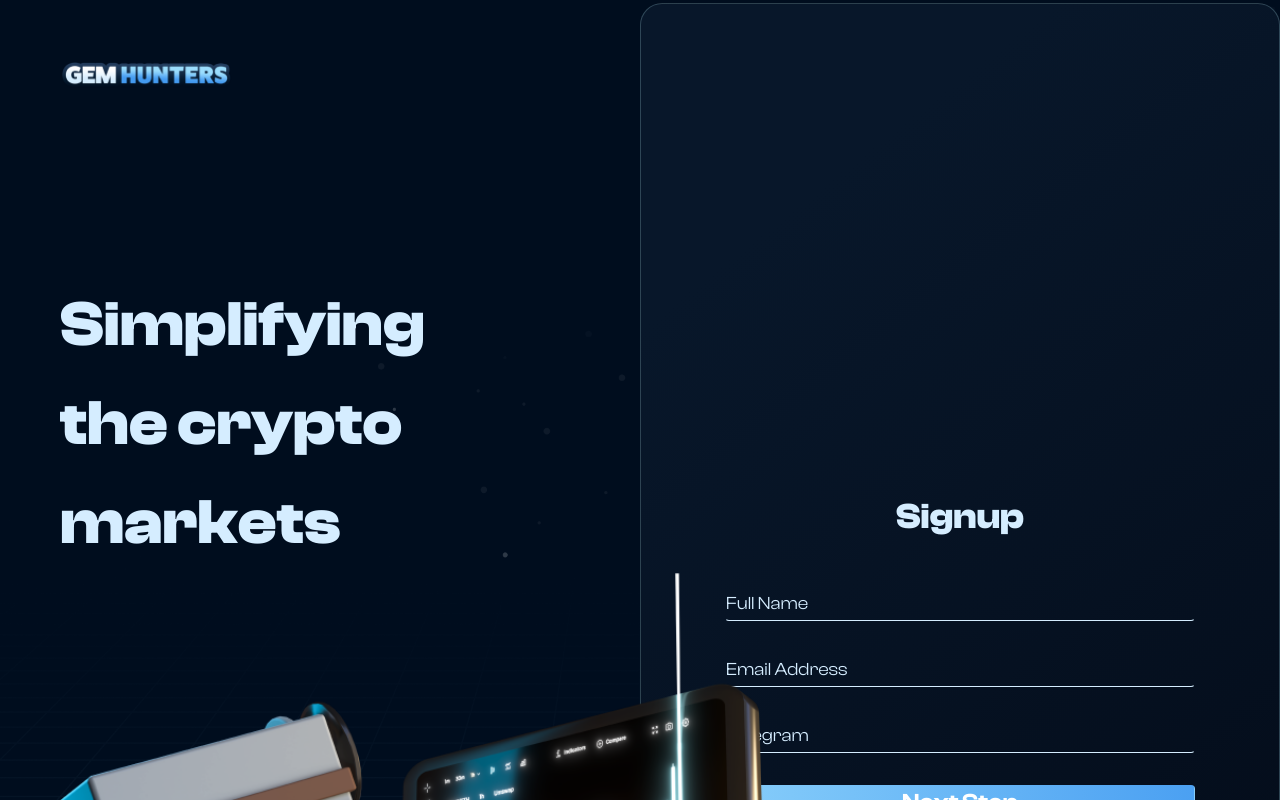
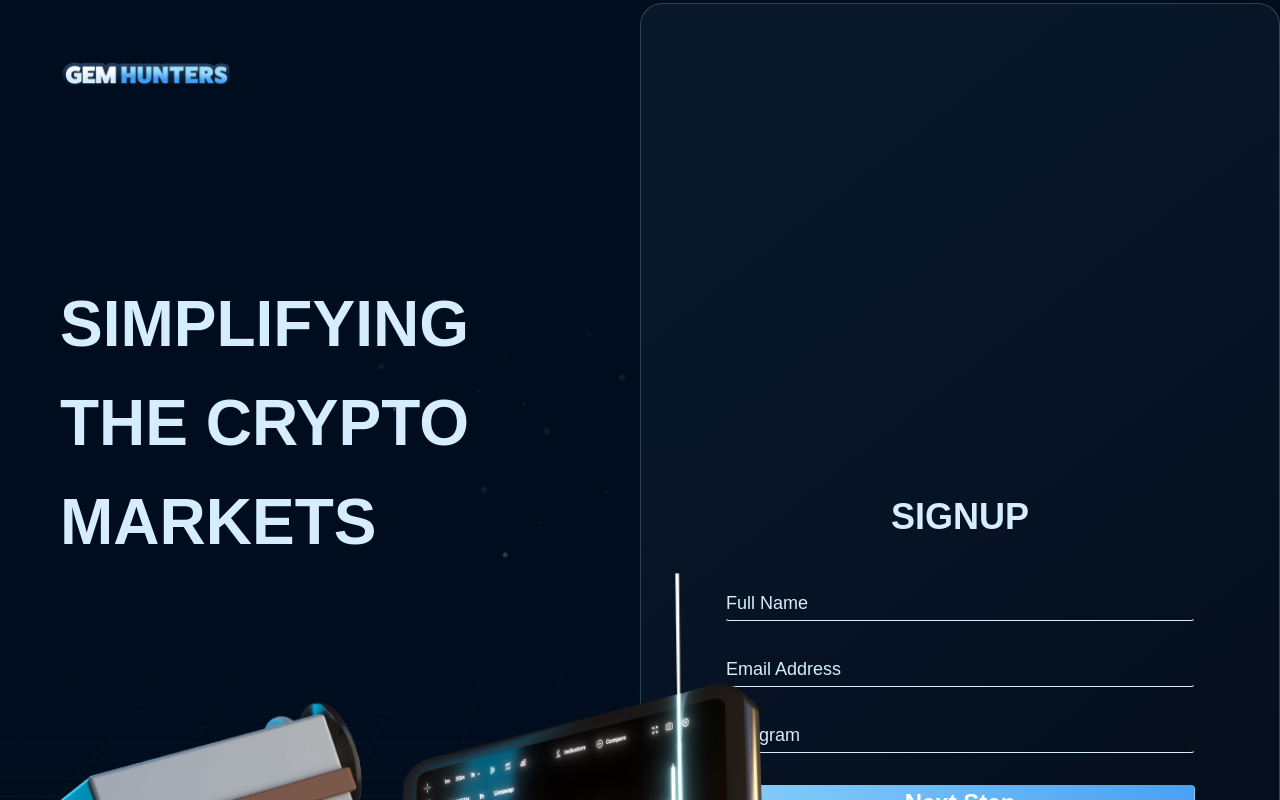
Before and after one commit to therustam/gem-hunters, a Next.js app: page /signup in a window 1280 px wide. Shown: the top 800 px of the page. Built offline with nearby package versions, Linux system fonts and the light colour scheme.

Commit message:
font applied

```diff
--- a/app/layout.tsx
+++ b/app/layout.tsx
@@ -2,6 +2,7 @@ import "@mantine/core/styles.css";
 import React from "react";
 import { MantineProvider, ColorSchemeScript } from "@mantine/core";
 import { theme } from "../theme";
+import '../public/fonts/ClashDisplay-Variable.css';
 
 export const metadata = {
   title: "Mantine Next.js template",
@@ -20,7 +21,11 @@ export default function RootLayout({ children }: { children: any }) {
         />
       </head>
       <body>
-        <MantineProvider theme={theme}>{children}</MantineProvider>
+        <MantineProvider theme={
+          {
+            fontFamily: 'ClashDisplay, sans-serif', // Set your font name with a fallback
+          }
+        }>{children}</MantineProvider>
       </body>
     </html>
   );
--- a/app/signup/page.jsx
+++ b/app/signup/page.jsx
@@ -54,7 +54,7 @@ function SignupForm() {
           <Box ml={{sm:"0",lg:"60"}}>
 
             <Text w={461} c={"#D5EDFF"} fw={900} fz={64} mt={126}>
-              Simplifying the crypto markets
+              SIMPLIFYING THE CRYPTO MARKETS
             </Text>
           </Box>
           <Image h={{sm:"500px",lg:"789px"}} w={{sm:"500px",lg:"789px"}} src={"/images/SignupLeft.png"} />
@@ -72,7 +72,7 @@ function SignupForm() {
 
         >
           <Text c={"#D5EDFF"} fz={36} fw={900}>
-            Signup
+            SIGNUP
           </Text>
           <form
             style={{
--- /dev/null
+++ b/public/fonts/ClashDisplay-Variable.css
@@ -0,0 +1,8 @@
+@font-face {
+    font-family: 'ClashDisplay'; /* Replace with your font name */
+    src: url('../../app/fonts/ClashDisplay-Variable.ttf') format('ttf'); /* Add other formats as needed */
+     /* Optionally specify weight and style */
+    font-style: normal;
+  }
+
+  /* Add rules for other weights or styles */
```
